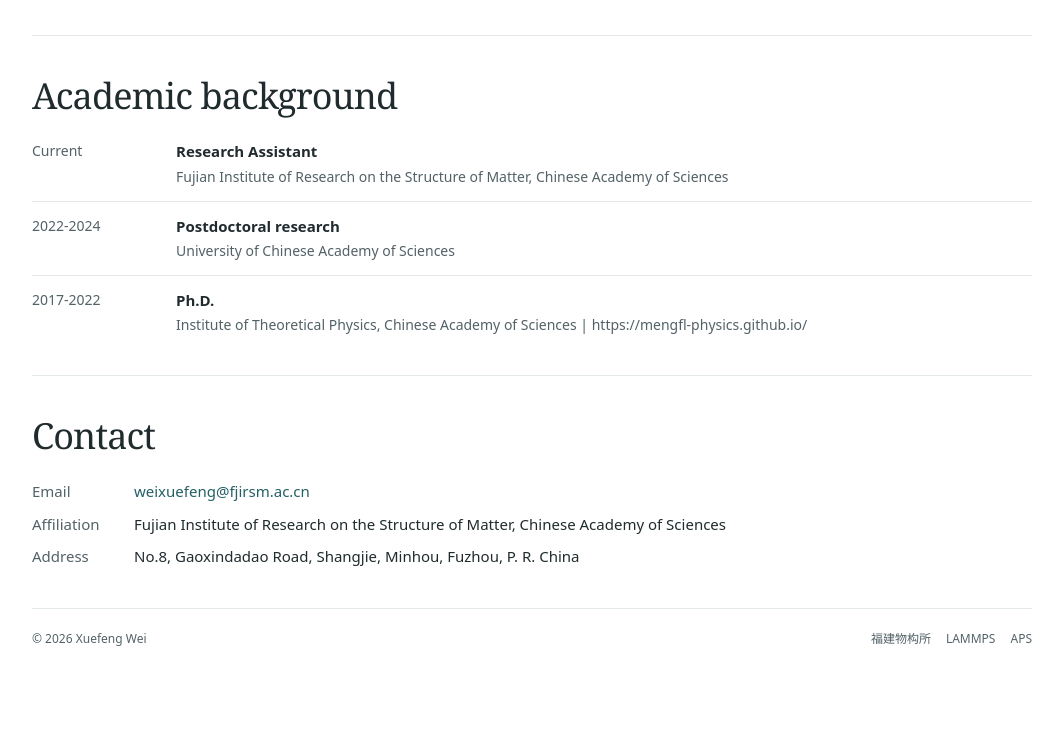
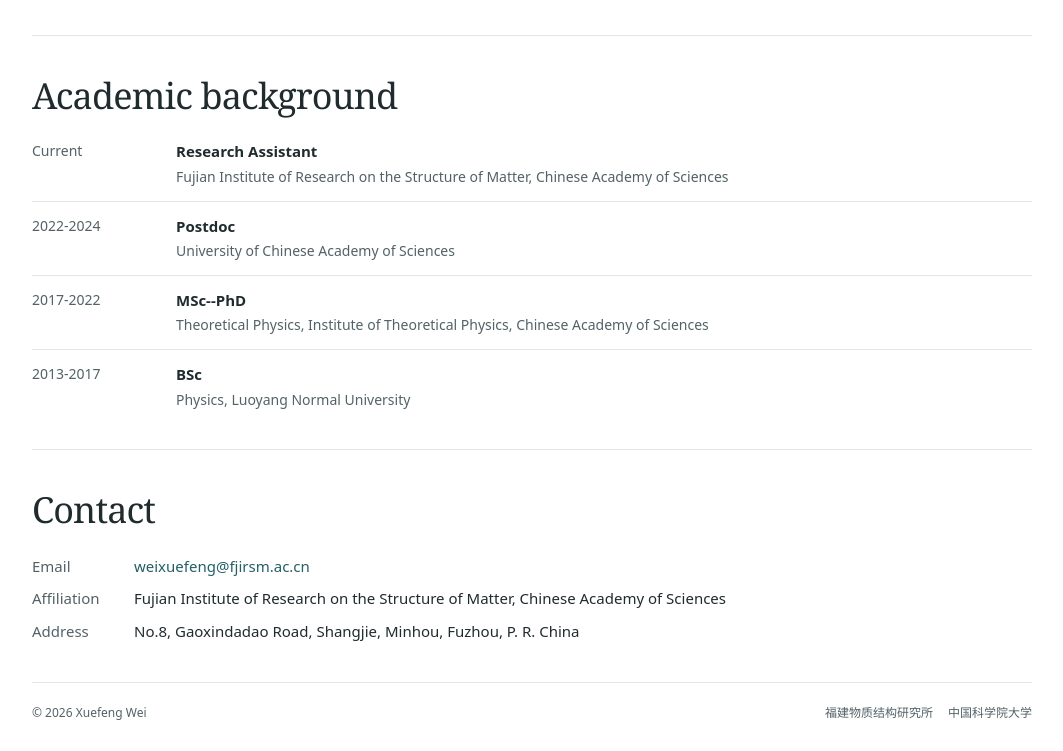
Before and after one commit to weixuef/website, a plain HTML site: page index.html in a window 1280 px wide. Shown: the part 1770-2521 px from the top of the page, without its empty margins (108-1171 px from the left). Before the commit the page ends 2446 px from the top, so only its background shows below. Drawn offline with Linux system fonts and the light colour scheme.

Commit message:
Update index.html

```diff
--- a/index.html
+++ b/index.html
@@ -100,15 +100,15 @@ const SITE = {
   // Academic background / 学术经历（请核对时间）
   cv: [
     {date: 'Current', position: 'Research Assistant', place: 'Fujian Institute of Research on the Structure of Matter, Chinese Academy of Sciences'},
-    {date: '2022-2024', position: 'Postdoctoral research', place: 'University of Chinese Academy of Sciences'},
-    {date: '2017-2022', position: 'Ph.D.', place: 'Institute of Theoretical Physics, Chinese Academy of Sciences | https://mengfl-physics.github.io/'}
+    {date: '2022-2024', position: 'Postdoc', place: 'University of Chinese Academy of Sciences'},
+    {date: '2017-2022', position: 'MSc--PhD', place: 'Theoretical Physics, Institute of Theoretical Physics, Chinese Academy of Sciences'},
+    {date: '2013-2017', position: 'BSc', place: 'Physics, Luoyang Normal University'}
   ],
 
   // 常用网站：可添加、删除或修改；显示于页脚。
   resources: {
-    '福建物构所': 'https://fjirsm.cas.cn/',
-    'LAMMPS': 'https://www.lammps.org/',
-    'APS': 'https://www.aps.org/'
+    '福建物质结构研究所': 'https://fjirsm.cas.cn/',
+    '中国科学院大学': 'https://www.ucas.ac.cn/'
   }
 };
 /* ==================== End of editable configuration ==================== */
```
